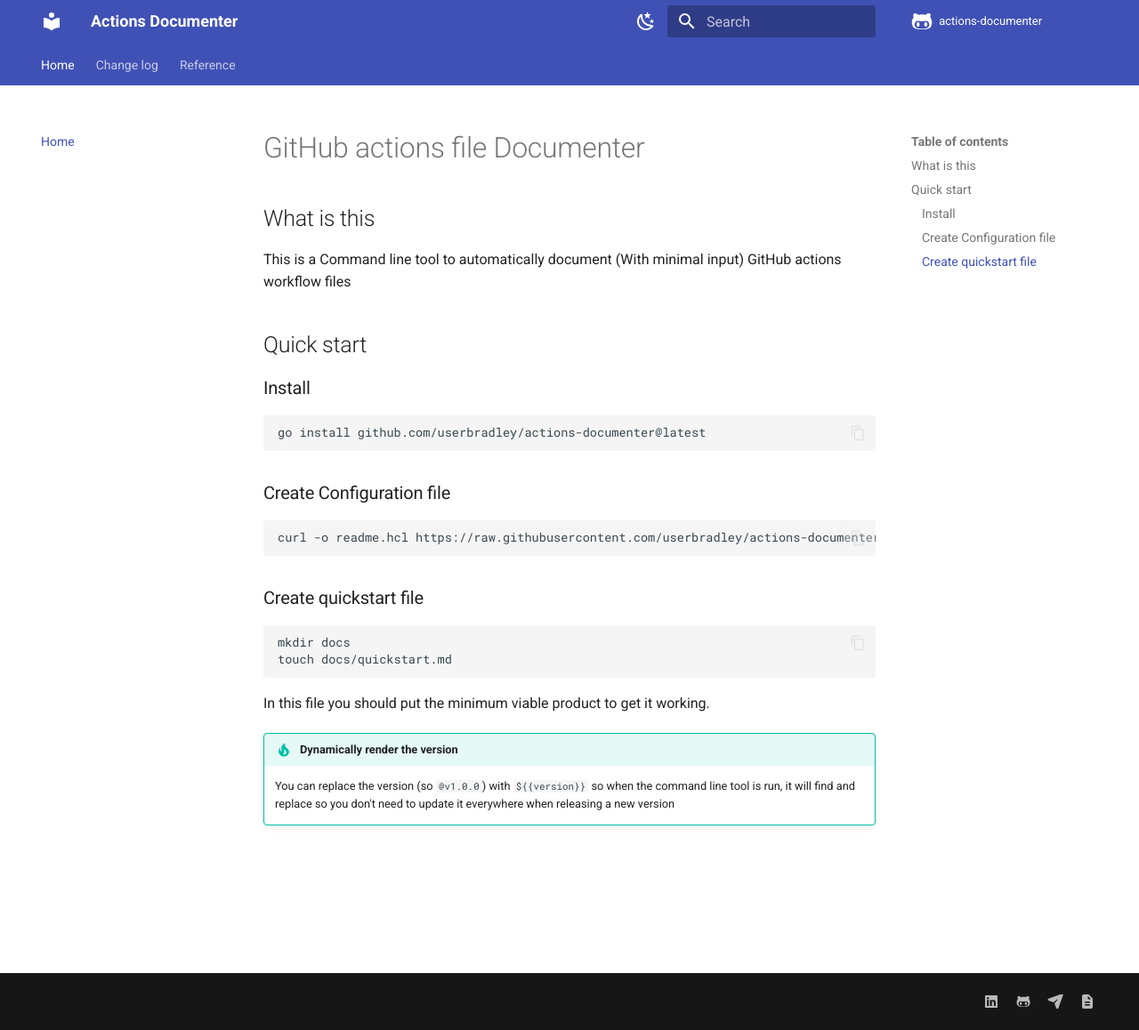
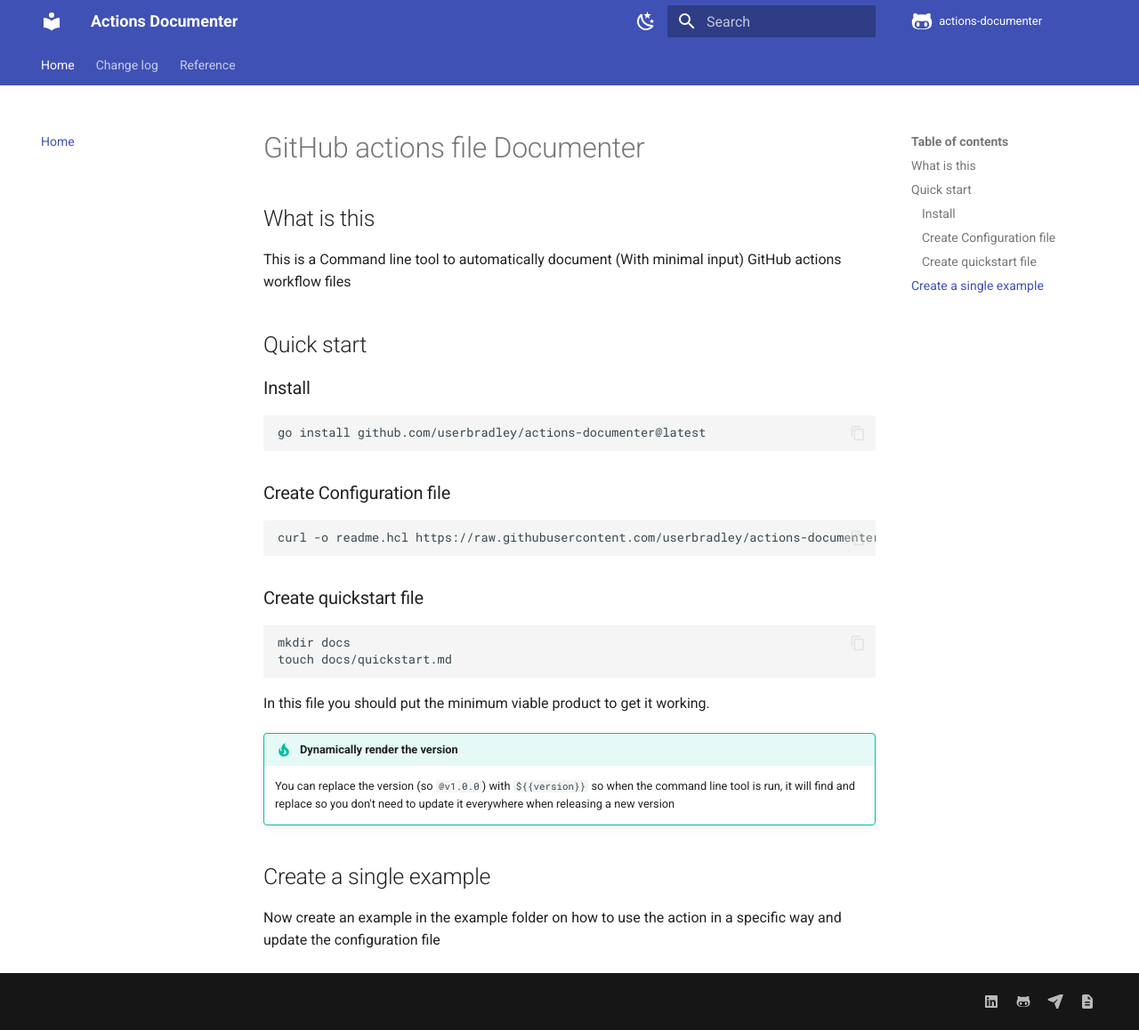
Before and after one commit to userbradley/actions-documenter, an MkDocs documentation site: the page built from docs/index.md, in a window 1280 px wide and 1158 px high. Shown: the whole window at 89% size. Built offline with MkDocs 1.6.1 and Material for MkDocs 9.7.7, drawn with Linux system fonts in a browser that asks for light colours; comment, search, counter and statistics services are not loaded.

Commit message:
Documentation site

```diff
--- a/docs/index.md
+++ b/docs/index.md
@@ -33,3 +33,7 @@
 !!! tip "Dynamically render the version"
     You can replace the version (so `@v1.0.0`) with `${{version}}` so when the command line tool is run, it will
     find and replace so you don't need to update it everywhere when releasing a new version
+
+## Create a single example
+
+Now create an example in the example folder on how to use the action in a specific way and update the configuration file
```
